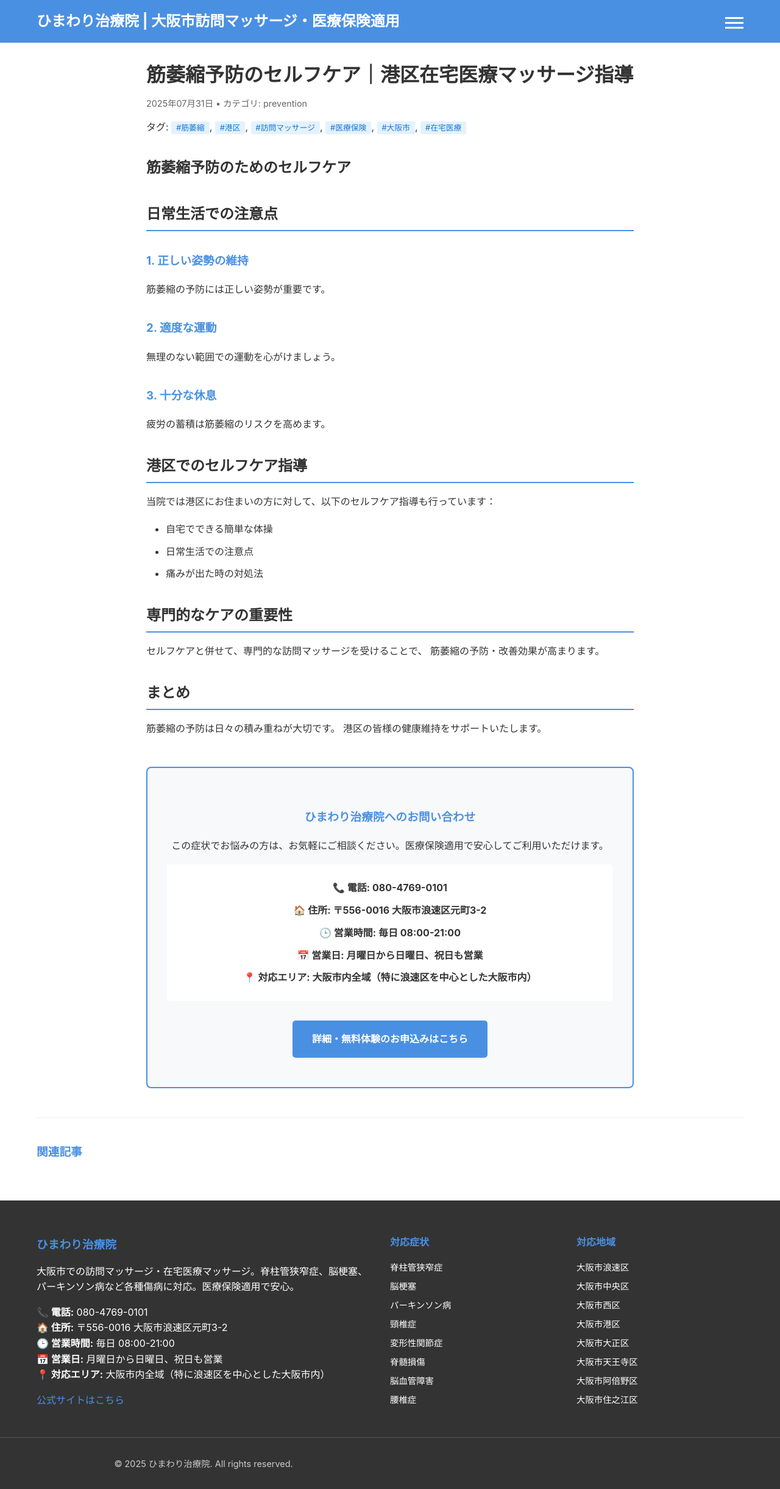
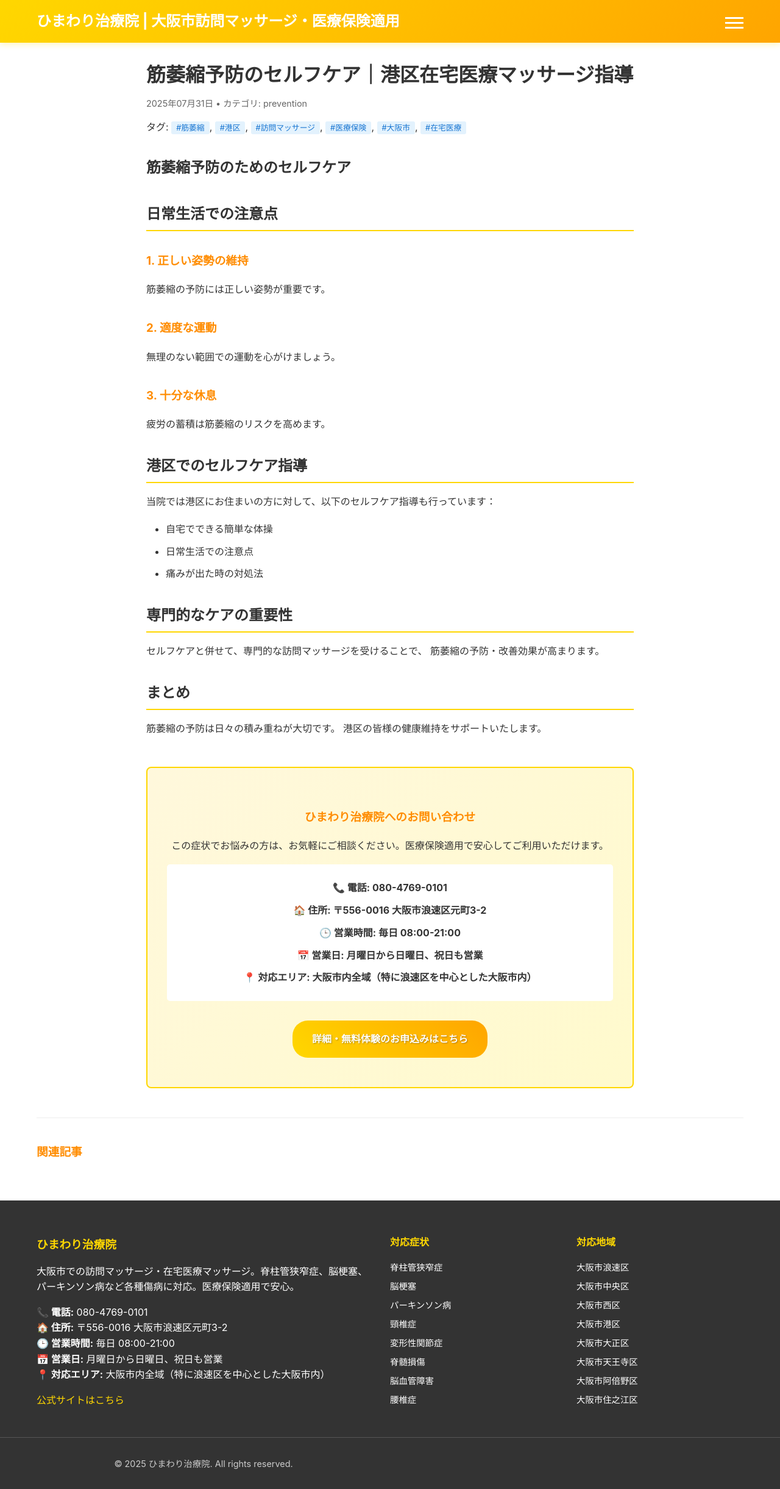
Before and after one commit to satoshi-kemmotsu/blog, a Jekyll site: the page built from _posts/2025-07-31-筋萎縮予防のセルフケア港区在宅医療マッサージ指導.md, in a window 1280 px wide. Shown: the whole page at 61% size. Built offline with Jekyll 4.4.1, drawn with Linux system fonts in a browser that asks for light colours.

Commit message:
LPのヒマワリテーマに合わせてカラースキームを全面刷新
- ヘッダーを青系からヒマワリイエロー（#FFD700〜#FFA500）のグラデーションに変更
- CTAボタンを温かみのあるゴールド系グラデーションに統一
- 全てのリンクとアクセント色をオレンジ系（#FF8C00）に調整
- フッターやセクション見出しもヒマワリカラーに統一
- CTAセクションにクリーム色の背景を追加して温かみを演出
- 全体的に「ひまわり治療院」らしい親しみやすい配色に刷新

🤖 Generated with [Claude Code](https://claude.ai/code)

Co-Authored-By: Claude <noreply@anthropic.com>

```diff
--- a/assets/css/style.scss
+++ b/assets/css/style.scss
@@ -23,12 +23,13 @@ h1, h2, h3, h4, h5, h6 {
 }
 
 a {
-  color: #007cba;
+  color: #FF8C00;
   text-decoration: none;
 }
 
 a:hover {
   text-decoration: underline;
+  color: #FFD700;
 }
 
 /* 新しいシンプルなヘッダースタイル */
@@ -41,10 +42,11 @@ a:hover {
 }
 
 .header {
-  background-color: #4a90e2;
+  background: linear-gradient(135deg, #FFD700 0%, #FFA500 100%);
   color: white;
   padding: 1rem 0;
   position: relative;
+  box-shadow: 0 2px 10px rgba(255, 215, 0, 0.3);
 }
 
 .header-container {
@@ -101,8 +103,8 @@ a:hover {
   top: 100%;
   left: 0;
   right: 0;
-  background-color: #357abd;
-  box-shadow: 0 2px 5px rgba(0,0,0,0.1);
+  background: linear-gradient(135deg, #FFA500 0%, #FF8C00 100%);
+  box-shadow: 0 2px 5px rgba(255, 165, 0, 0.3);
   z-index: 1000;
 }
 
@@ -115,7 +117,7 @@ a:hover {
   color: white;
   text-decoration: none;
   padding: 1rem;
-  border-bottom: 1px solid #4a90e2;
+  border-bottom: 1px solid rgba(255, 255, 255, 0.2);
   text-align: center;
   transition: background-color 0.2s;
 }
@@ -125,7 +127,7 @@ a:hover {
 }
 
 .nav a:hover {
-  background-color: #4a90e2;
+  background-color: rgba(255, 255, 255, 0.2);
 }
 
 /* レスポンシブ対応 */
@@ -187,12 +189,12 @@ a:hover {
     }
 
     h2 {
-      border-bottom: 2px solid #4a90e2;
+      border-bottom: 2px solid #FFD700;
       padding-bottom: 0.3rem;
     }
 
     h3 {
-      color: #4a90e2;
+      color: #FF8C00;
     }
 
     ul, ol {
@@ -208,15 +210,15 @@ a:hover {
 
 /* CTAセクション */
 .cta-section {
-  background-color: #f8f9fa;
-  border: 2px solid #4a90e2;
+  background: linear-gradient(135deg, #FFF8DC 0%, #FFFACD 100%);
+  border: 2px solid #FFD700;
   border-radius: 8px;
   padding: 2rem;
   margin: 3rem 0;
   text-align: center;
 
   h3 {
-    color: #4a90e2;
+    color: #FF8C00;
     margin-top: 0;
   }
 
@@ -234,16 +236,20 @@ a:hover {
 
   .cta-button {
     display: inline-block;
-    background-color: #4a90e2;
+    background: linear-gradient(45deg, #FFD700, #FFA500);
     color: white;
     padding: 1rem 2rem;
     text-decoration: none;
-    border-radius: 5px;
+    border-radius: 25px;
     font-weight: bold;
     margin-top: 1rem;
+    text-shadow: 1px 1px 2px rgba(0,0,0,0.3);
+    transition: all 0.3s ease;
 
     &:hover {
-      background-color: #357abd;
+      background: linear-gradient(45deg, #FFA500, #FF8C00);
+      transform: translateY(-2px);
+      box-shadow: 0 5px 15px rgba(255, 215, 0, 0.4);
     }
   }
 }
@@ -262,7 +268,7 @@ a:hover {
   }
 
   h3, h4 {
-    color: #4a90e2;
+    color: #FFD700;
     margin-bottom: 1rem;
   }
 
@@ -277,10 +283,11 @@ a:hover {
   }
 
   a {
-    color: #4a90e2;
+    color: #FFD700;
     text-decoration: none;
 
     &:hover {
+      color: #FFA500;
       text-decoration: underline;
     }
   }
@@ -302,7 +309,7 @@ a:hover {
   border-top: 1px solid #eee;
 
   h3 {
-    color: #4a90e2;
+    color: #FF8C00;
   }
 
   ul {
@@ -318,7 +325,7 @@ a:hover {
       text-decoration: none;
 
       &:hover {
-        color: #4a90e2;
+        color: #FF8C00;
         text-decoration: underline;
       }
     }
```
Also changed, not shown: index.md (+11 -8 lines).
